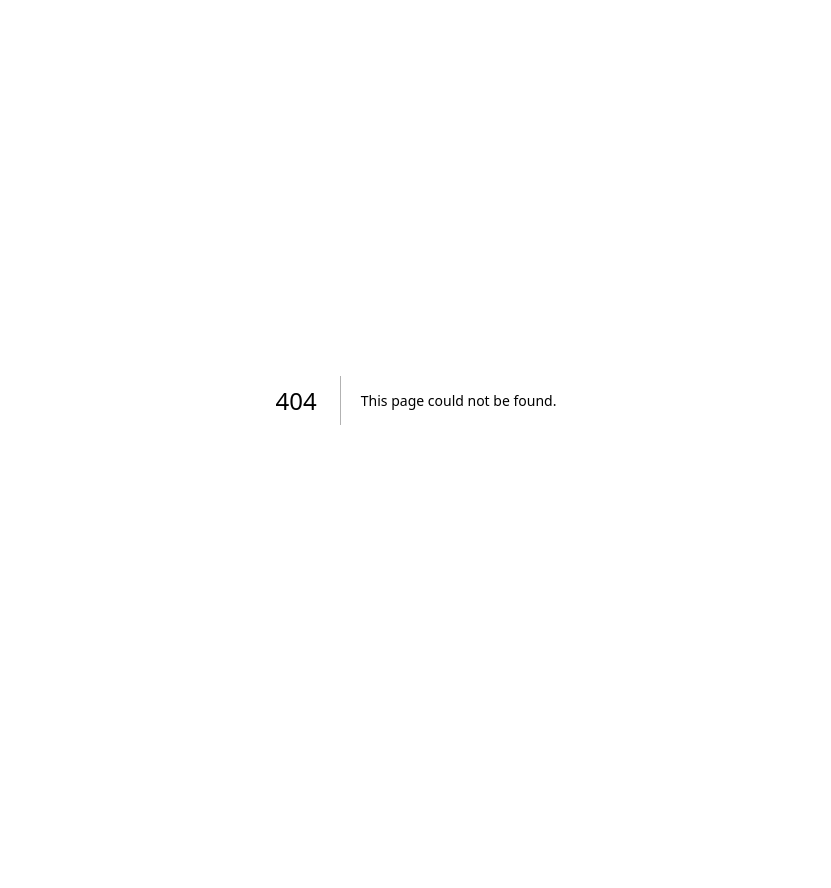
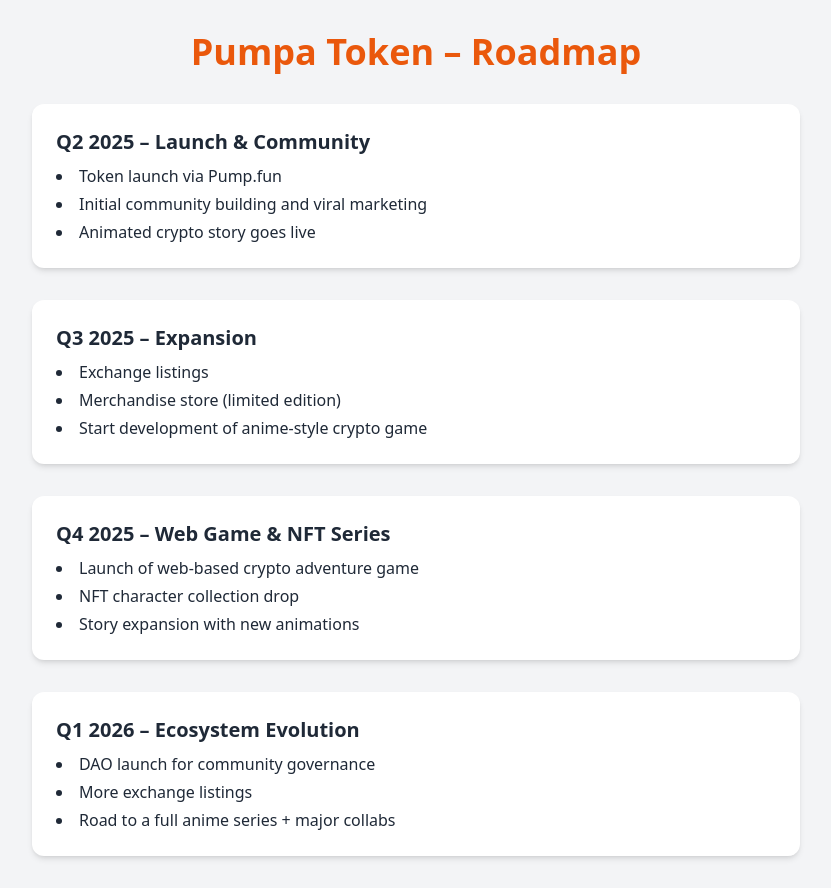
Before and after one commit to PumpaCto/Pompam, a Next.js app: page /roadmap in a window 1280 px wide. Before the commit this address had no page. Shown: the whole page, without its empty margins (224-1055 px from the left). Before the commit the page ends 800 px from the top, so only its background shows below. Built offline with nearby package versions, Linux system fonts and the light colour scheme.

Commit message:
pages/roadmap.js

```diff
--- /dev/null
+++ b/pages/roadmap.js
@@ -0,0 +1,54 @@
+import Head from 'next/head';
+
+export default function Roadmap() {
+  return (
+    <>
+      <Head>
+        <title>Roadmap – Pumpa Token</title>
+        <meta name="description" content="Pumpa Token development roadmap" />
+      </Head>
+      <main className="min-h-screen p-8 bg-gray-100 text-gray-800 font-sans">
+        <h1 className="text-4xl font-bold text-center text-orange-600 mb-8">
+          Pumpa Token – Roadmap
+        </h1>
+        <div className="max-w-3xl mx-auto space-y-8">
+          <div className="bg-white rounded-xl p-6 shadow-md">
+            <h2 className="text-xl font-semibold mb-2">Q2 2025 – Launch & Community</h2>
+            <ul className="list-disc list-inside space-y-1">
+              <li>Token launch via Pump.fun</li>
+              <li>Initial community building and viral marketing</li>
+              <li>Animated crypto story goes live</li>
+            </ul>
+          </div>
+
+          <div className="bg-white rounded-xl p-6 shadow-md">
+            <h2 className="text-xl font-semibold mb-2">Q3 2025 – Expansion</h2>
+            <ul className="list-disc list-inside space-y-1">
+              <li>Exchange listings</li>
+              <li>Merchandise store (limited edition)</li>
+              <li>Start development of anime-style crypto game</li>
+            </ul>
+          </div>
+
+          <div className="bg-white rounded-xl p-6 shadow-md">
+            <h2 className="text-xl font-semibold mb-2">Q4 2025 – Web Game & NFT Series</h2>
+            <ul className="list-disc list-inside space-y-1">
+              <li>Launch of web-based crypto adventure game</li>
+              <li>NFT character collection drop</li>
+              <li>Story expansion with new animations</li>
+            </ul>
+          </div>
+
+          <div className="bg-white rounded-xl p-6 shadow-md">
+            <h2 className="text-xl font-semibold mb-2">Q1 2026 – Ecosystem Evolution</h2>
+            <ul className="list-disc list-inside space-y-1">
+              <li>DAO launch for community governance</li>
+              <li>More exchange listings</li>
+              <li>Road to a full anime series + major collabs</li>
+            </ul>
+          </div>
+        </div>
+      </main>
+    </>
+  );
+    }
```
